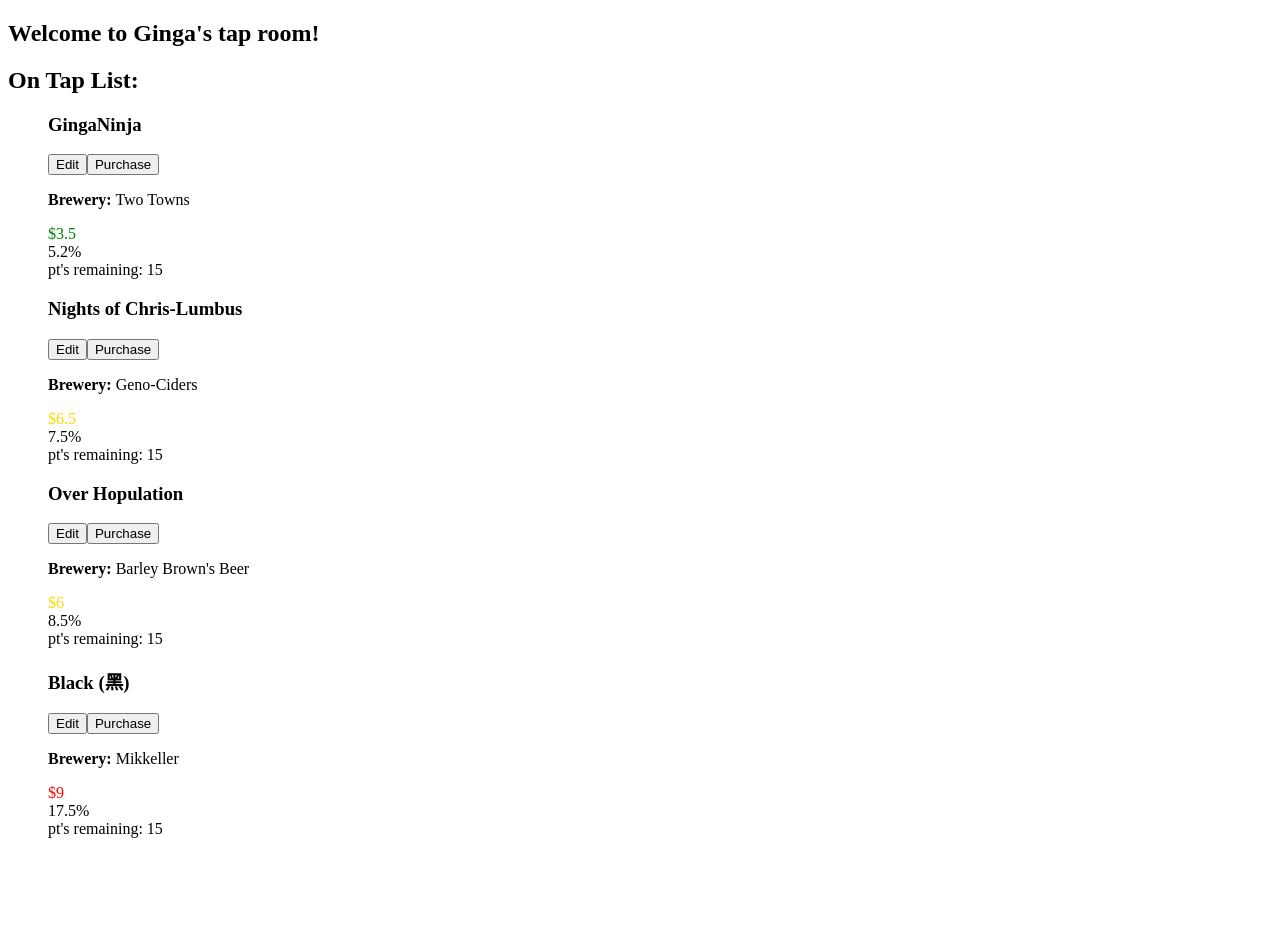
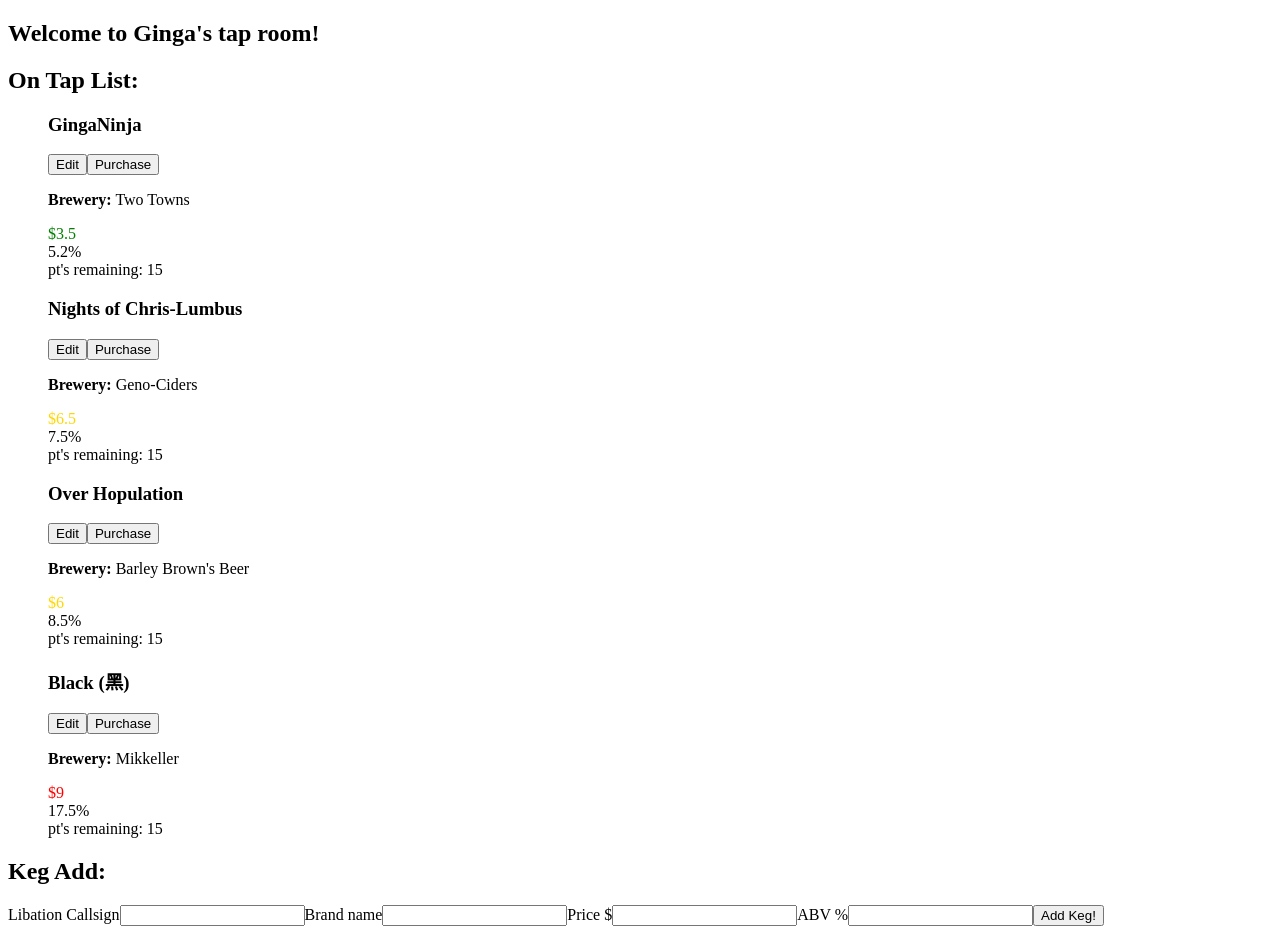
Before and after one commit to gingerlee/tap-app, an Angular app: page / in a window 1280 px wide. Before the commit the page ends 854 px from the top, so only its background shows below. Built offline with nearby package versions, Linux system fonts and the light colour scheme.

Commit message:
add add component

```diff
--- a/src/app/app.component.html
+++ b/src/app/app.component.html
@@ -11,6 +11,7 @@
 
   <app-keg-edit [childSelectedKeg]="selectedKeg" (doneEditingSender)="done()"></app-keg-edit>
 
+  <app-keg-add [KegConstructorFromParent]="Keg" (newKegAdder)="addKeg($event)"></app-keg-add>
 
   </div>
 
--- a/src/app/app.component.ts
+++ b/src/app/app.component.ts
@@ -17,9 +17,6 @@
   ];
   selectedKeg = null;
 
-  hookUp(name, brand, price, alcoholContent){
-    this.masterKegList.push(new Keg(name, brand, price, alcoholContent));
-  }
 
   selectKeg(clickedKeg) {
     this.selectedKeg = clickedKeg;
@@ -27,6 +24,10 @@
 
   done() {
     this.selectedKeg = null;
+  }
+
+  addKeg(newKegFromChild: Keg){
+    this.masterKegList.push(newKegFromChild);
   }
 }
 export class Keg {
--- a/src/app/keg-add/keg-add.component.html
+++ b/src/app/keg-add/keg-add.component.html
@@ -1,3 +1,12 @@
-<p>
-  keg-add works!
-</p>
+<div>
+  <h2>Keg Add:</h2>
+    <label>Libation Callsign</label>
+    <input #name type="text" name="kegInput1">
+    <label>Brand name</label>
+    <input #brand type="text" name="kegInput2">
+    <label>Price $</label>
+    <input #price type="text" name="kegInput3">
+    <label>ABV %</label>
+    <input #alcoholContent type="text" name="kegInput4">
+    <button type="submit" (click)="hookUp(name.value, brand.value, price.value, alcoholContent.value)">Add Keg!</button>
+</div>
--- a/src/app/keg-add/keg-add.component.ts
+++ b/src/app/keg-add/keg-add.component.ts
@@ -1,4 +1,5 @@
-import { Component, OnInit } from '@angular/core';
+import { Component, Input, Output, EventEmitter, OnInit } from '@angular/core';
+import { Keg } from './../app.component'
 
 @Component({
   selector: 'app-keg-add',
@@ -6,8 +7,17 @@
   styleUrls: ['./keg-add.component.scss']
 })
 export class KegAddComponent implements OnInit {
+  // @Input() childAddKegObject: Object; // cirricumlum does have input?
+  @Input() KegConstructorFromParent: Keg;
+  @Output() newKegAdder = new EventEmitter();
 
   constructor() { }
+
+  hookUp(name: string, brand: string, price: number, alcoholContent: string){
+    var newKegToAdd: Keg = new Keg(name, brand, price, alcoholContent);
+    this.newKegAdder.emit(newKegToAdd);
+    // this.masterKegList.push(new Keg(name, brand, price, alcoholContent));
+  }
 
   ngOnInit() {
   }
--- a/src/app/keg-edit/keg-edit.component.html
+++ b/src/app/keg-edit/keg-edit.component.html
@@ -1,5 +1,5 @@
 <div *ngIf="childSelectedKeg">
-  <h2>Keg Hookup:</h2>
+  <h2>Keg Edit:</h2>
   <p>{{name}} {{brand}} {{price}} {{alcoholContent}}</p>
     <label>Libation Callsign</label>
     <input [(ngModel)]="childSelectedKeg.name" type="text" name="kegInput1">
--- a/src/app/keg-list/keg-list.component.ts
+++ b/src/app/keg-list/keg-list.component.ts
@@ -12,8 +12,8 @@
 
   constructor() { }
 
-  selectKegButtonClicked(kegToSelect: Keg) {
-    this.clickSender.emit(kegToSelect);
+  selectKegButtonClicked(keggy: Keg) {
+    this.clickSender.emit(keggy);
   }
 
   ngOnInit() {
```
